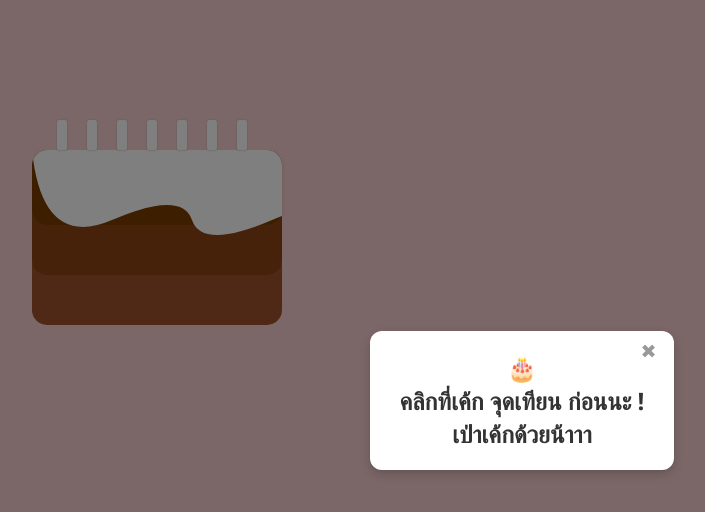
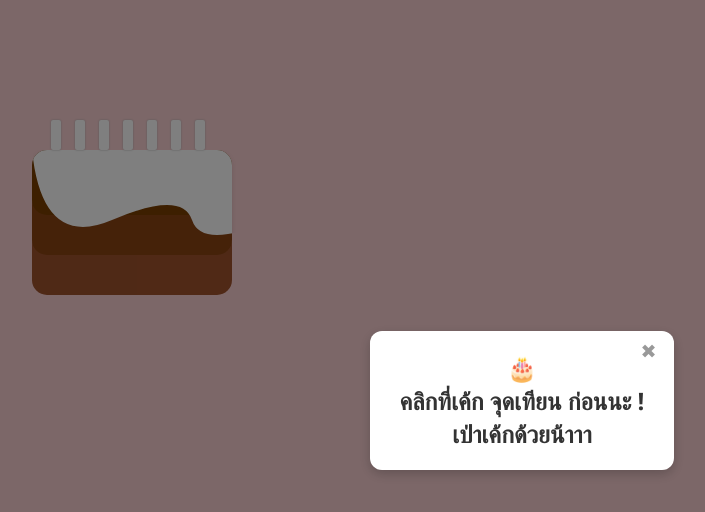
Before and after one commit to Jaomoo6324/birthday, a Next.js app: page / in a window 1280 px wide. Shown: the top 512 px of the page, without its empty margins (118-823 px from the left). Built offline with nearby package versions, Linux system fonts and the light colour scheme; no server answers.

Commit message:
ข้อความ commit edit globals css

```diff
--- a/src/app/globals.css
+++ b/src/app/globals.css
@@ -13,13 +13,13 @@ body {
 .cake {
   position: relative;
   margin: 80 auto;
-  width: 250px;
-  height: 75px;
+  width: 200px;
+  height: 65px;
   background: #7b3f00;
   border-radius: 15px 15px 15px 15px;
   box-shadow:
-    0 50px #8b4513,
-    0 100px #a0522d;
+    0 40px #8b4513,
+    0 80px #a0522d;
 }
 
 /* ไอซิ่งบนหน้าเค้ก */
@@ -98,15 +98,8 @@ h2 {
   margin-top: 120px;
 }
 
-h3 {
-  font-size: 16px;
-  color: #933;
-  margin: 20px 0 5px;
-  margin-top: 120px;
-}
-
 p {
-  font-size: 16px;
+  font-size: 14px;
   color: #555;
   margin: 0;
 }
```
